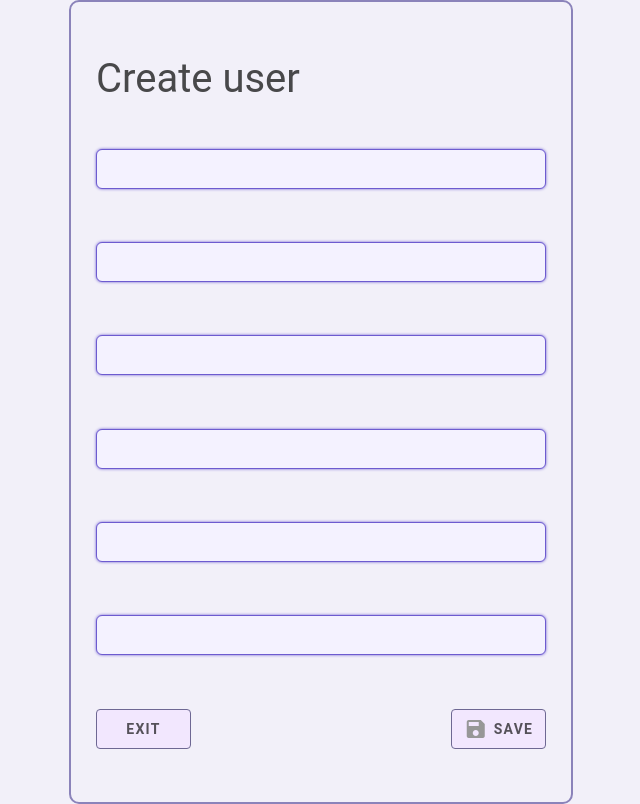
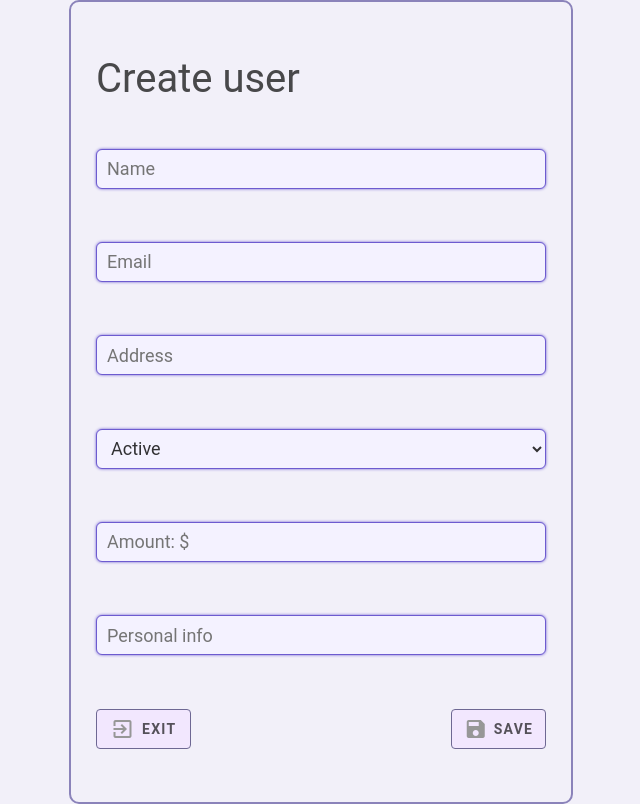
Before and after one commit to KoliverdovLS/Attemp-number-two-test-project-Angular, an Angular app: page /add-user in a window 1280 px wide. Shown: the whole page, without its empty margins (321-961 px from the left). Built offline with nearby package versions, Linux system fonts and the light colour scheme.

Commit message:
feat: added placeholder and select

```diff
--- a/src/app/add-user-page/add-user-page.component.css
+++ b/src/app/add-user-page/add-user-page.component.css
@@ -93,3 +93,25 @@ button > span {
 button:hover {
   box-shadow: 0 0 3px #6D5BD0;
 }
+
+select {
+  font-family: Roboto, sans-serif;
+  font-size: 18px;
+  height: 40px;
+  width: 450px;
+  padding:0 10px;
+
+  outline: none;
+  background: #F4F2FF;
+
+  border: 1px solid #6D5BD0;
+  box-shadow: 0 0 3px #6D5BD0;
+  box-sizing: border-box;
+  border-radius: 6px;
+
+  caret-color: #6D5BD0;
+  color: rgba(0,0,0,0.8);
+}
+
+option {
+}
--- a/src/app/add-user-page/add-user-page.component.html
+++ b/src/app/add-user-page/add-user-page.component.html
@@ -2,14 +2,26 @@
   <div class="title-container">
     <h3>Create user</h3>
   </div>
-  <input>
-  <input type="email">
-  <input>
-  <input>
-  <input>
-  <input>
+  <input type="text" name="name" placeholder="Name">
+  <input type="email" name="email" placeholder="Email">
+  <input type="text" name="address" placeholder="Address">
+  <select id="status-list">
+    <option class="option-status" value="Active">Active</option>
+    <option value="Inactive">Inactive</option>
+    <option value="Wait">Wait</option>
+  </select>
+  <!--
+  <input type="text" name="status" list="liststatus">
+  <datalist id="liststatus">
+    <option value="Active"></option>
+    <option value="Inactive"></option>
+    <option value="Wait"></option>
+  </datalist>
+  -->
+  <input type="text" name="amount" placeholder="Amount: $">
+  <input type="text" name="personal-info" placeholder="Personal info">
   <div class="btn-save-container">
-    <button routerLink="">exit</button>
+    <button routerLink=""><span class="material-icons">exit_to_app</span>exit</button>
     <button><span class="material-icons">save</span>Save</button>
   </div>
 </div>
```
